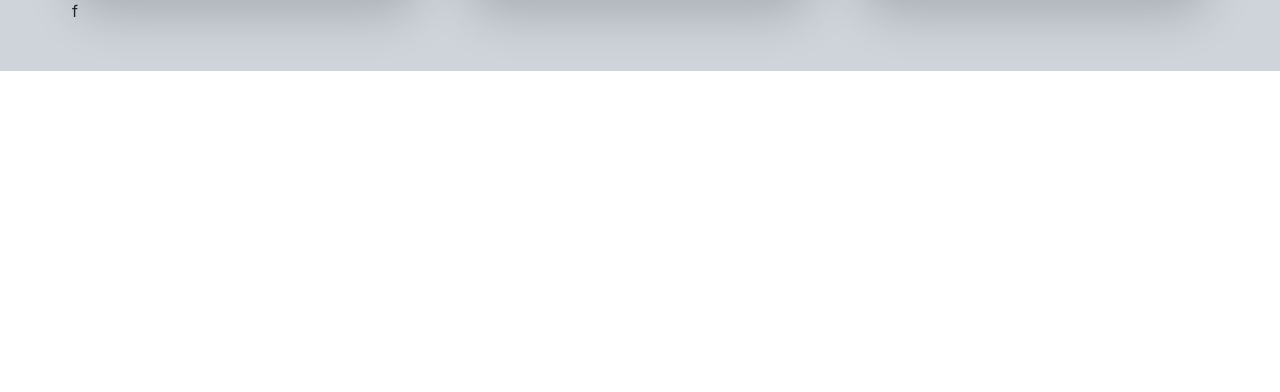
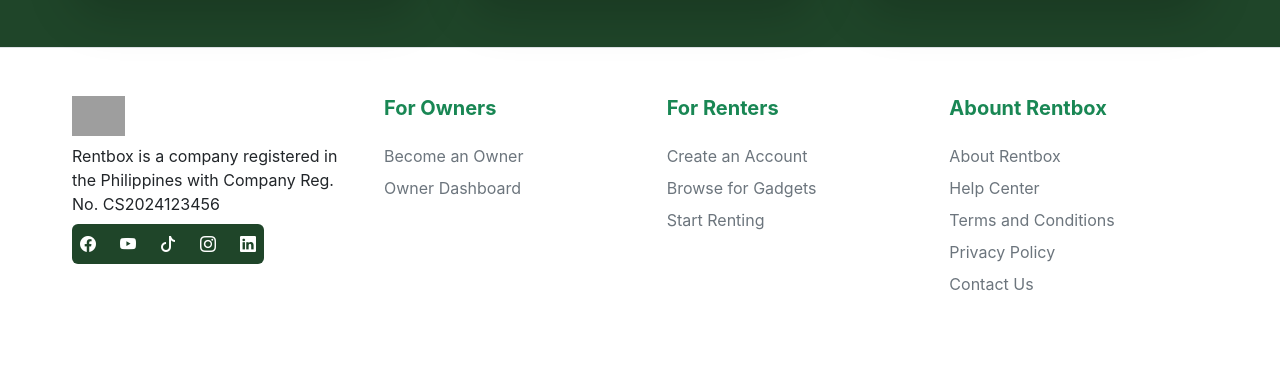
Before and after one commit to moonstarring/designrb, a PHP site: page /landing.php in a window 1280 px wide. Shown: the part 2149-2541 px from the top of the page. Before the commit the page ends 2220 px from the top, so only its background shows below. Run offline with PHP 8.4, Linux system fonts and the light colour scheme; grey boxes are pictures that could not be loaded.

Commit message:
landing fix (image and content not final)

```diff
--- a/footer.php
+++ b/footer.php
@@ -5,12 +5,12 @@
             <p class="mb-2">Rentbox is a company registered in the Philippines with Company Reg. No. CS2024123456</>
 
             <div class="me-5 mb-3">
-                <div class="d-flex align-items-center justify-content-between me-5 gap-4 bg-dark p-2 rounded">
-                    <i class="bi bi-facebook text-white fs-6"></i>
-                    <i class="bi bi-youtube text-white fs-6"></i>
-                    <i class="bi bi-tiktok text-white fs-6"></i>
-                    <i class="bi bi-instagram text-white fs-6"></i>
-                    <i class="bi bi-linkedin text-white fs-6"></i>
+                <div class="d-flex align-items-center justify-content-between me-5 gap-4 p-2 rounded  gradient-success">
+                    <a href=""><i class="bi bi-facebook text-white fs-6"></i></a>
+                    <a href=""><i class="bi bi-youtube text-white fs-6"></i></a>
+                    <a href=""><i class="bi bi-tiktok text-white fs-6"></i></a>
+                    <a href=""><i class="bi bi-instagram text-white fs-6"></i></a>
+                    <a href=""><i class="bi bi-linkedin text-white fs-6"></i></a>
                 </div>
             </div>
         </div>
--- a/landing.php
+++ b/landing.php
@@ -1,4 +1,5 @@
 <?php require_once 'head.php'; ?>
+
 <body class="bg-dark-subtle">
     <nav class="navbar navbar-expand-lg bg-body sticky-top pt-3 pb-3 shadow-sm" aria-label="navbar" id="">
         <div class="container-fluid d-flex justify-content-between">
@@ -77,7 +78,7 @@
                         <div class="col-6">
                             <div class="d-flex align-items-center">
                                 <i class="bi bi-credit-card-2-front-fill fs-1 text-success me-2"></i>
-                                <h5 class="fw-bold">Payment propaymeection, guaranteed</h5>
+                                <h5 class="fw-bold">Payment, guaranteed</h5>
                             </div>
                             <p>Your money is held safely until the rental period is completed.</p>
                         </div>
@@ -91,23 +92,28 @@
                     </div>
                 </div>
 
-                <div class="col-4 shadow">
-                    <img class="border object-fit-contain" src="" alt="cart image" style="width: 70%; height: 50%;">
+                <div class="col-4  p-5 d-flex flex-column align-items-center">
+                    <img class="object-fit-cover" src="images/landing/secure.png" alt="" style="width: 60%; height: auto;">
                     <h5 class="fw-bold">You’re safe with us</h5>
-                    <p class="m-0 p-0">Rentbox is designed to protect you throughout the rental process. With all discussions taking place on our platform, we secure your payments, and your information remains confidential at all times.</p>
-                    <small class="m-0 p-0"><a href="" class="link-success link-offset-2 link-underline-opacity-0 link-underline-opacity-10-hover">Learn more about security</a></small>
+                    <div>
+                        <p class="m-0 p-0">Rentbox is designed to protect you throughout the rental process. With all discussions taking place on our platform, we secure your payments, and your information remains confidential at all times.</p>
+                        <small class="m-0 p-0"><a href="" class="link-success link-offset-2 link-underline-opacity-0 link-underline-opacity-100-hover">Learn more about security</a></small>
+                    </div>
                 </div>
             </div>
         </div>
 
-        <div class="divider mt-5"></div>
+        <div class="pt-5 bg-body"></div>
 
-        <div class="gradient container-fluid pt-5">
+        <div class="container-fluid pt-5" style="
+            color: white;
+            border-color: #1F4529;
+            background-color: #1F4529;">
             <h1 class="display-4 fw-bold text-center m-0 p-0" style="text-shadow: 2px 2px 4px #000000;">We’re connected to the <br>digital community</h1>
             <div class="row p-5">
                 <div class="col-4">
                     <div class="container">
-                        <div class="rounded-5 d-flex align-items-end shadow-lg thumb" style="width:auto; height: 80vh; background-image: url('images/landing.images/story (1).png'); background-size: contain; background-position: center;">
+                        <div class="rounded-5 d-flex align-items-end shadow-lg thumb" style="width:auto; height: 80vh; background-image: url('images/landing/story (1).png'); background-size: contain; background-position: center;">
                             <div class="container-fluid px-3 pt-5 pb-3 rounded-bottom-5 " style="background: linear-gradient(180deg, rgba(0,0,0,0.5046393557422969) 0%, rgba(0,0,0,0.927608543417367) 0%, rgba(0,0,0,0) 0%, rgba(0,0,0,0.6306897759103641) 36%, rgba(0,0,0,0.7679446778711485) 63%, rgba(0,0,0,0.8743872549019608) 100%);">
                                 <h6 class="">Francis Mercer is a certified owner influencer. Watch our collab!</h6>
                                 <div class="d-flex align-items-center">
@@ -115,13 +121,13 @@
                                     <small>University Digest</small>
                                 </div>
                             </div>
-                        </div>f
+                        </div>
                     </div>
                 </div>
 
                 <div class="col-4">
                     <div class="container">
-                        <div class="rounded-5 d-flex align-items-end shadow-lg  thumb" style="width:auto; height: 80vh; background-image: url('images/landing.images/story (2).png'); background-size: contain; background-position: center;">
+                        <div class="rounded-5 d-flex align-items-end shadow-lg  thumb" style="width:auto; height: 80vh; background-image: url('images/landing/story (2).png'); background-size: contain; background-position: center;">
                             <div class="container-fluid px-3 pt-5 pb-3 rounded-bottom-5" style="background: linear-gradient(180deg, rgba(0,0,0,0.5046393557422969) 0%, rgba(0,0,0,0.927608543417367) 0%, rgba(0,0,0,0) 0%, rgba(0,0,0,0.6306897759103641) 36%, rgba(0,0,0,0.7679446778711485) 63%, rgba(0,0,0,0.8743872549019608) 100%);">
                                 <h6 class="">We reached 1, 000 Users!</h6>
                                 <div class="d-flex align-items-center">
@@ -135,7 +141,7 @@
 
                 <div class="col-4">
                     <div class="container">
-                        <div class="rounded-5 d-flex align-items-end shadow-lg  thumb" style="width:auto; height: 80vh; background-image: url('images/landing.images/story (3).png'); background-size: contain; background-position: center;">
+                        <div class="rounded-5 d-flex align-items-end shadow-lg  thumb" style="width:auto; height: 80vh; background-image: url('images/landing/story (3).png'); background-size: contain; background-position: center;">
                             <div class="container-fluid px-3 pt-5 pb-3 rounded-bottom-5" style="background: linear-gradient(180deg, rgba(0,0,0,0.5046393557422969) 0%, rgba(0,0,0,0.927608543417367) 0%, rgba(0,0,0,0) 0%, rgba(0,0,0,0.6306897759103641) 36%, rgba(0,0,0,0.7679446778711485) 63%, rgba(0,0,0,0.8743872549019608) 100%);">
                                 <h6 class="">Join our free webinar with our experienced professionals.</h6>
                                 <div class="d-flex align-items-center">
@@ -148,9 +154,8 @@
                 </div>
             </div>
         </div>
-
-        <div class="divider"></div>
     </main>
+    <?php require_once 'footer.php'; ?>
 </body>
 
 <script src="vendor\bootstrap-5.3.3\dist\js\bootstrap.bundle.min.js"></script>
```
Also changed, not shown: images/landing/hero.png (renamed from landing/hero.png), images/landing/secure.png (added), images/landing/story (1).png (renamed from landing/story (1).png), images/landing/story (2).png (renamed from landing/story (2).png), images/landing/story (3).png (added), 1 other file.
